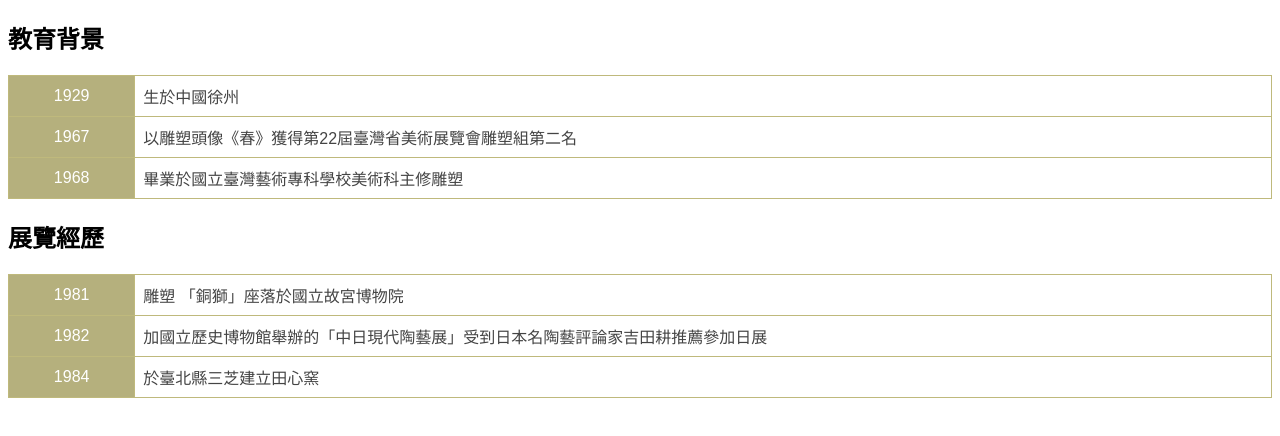
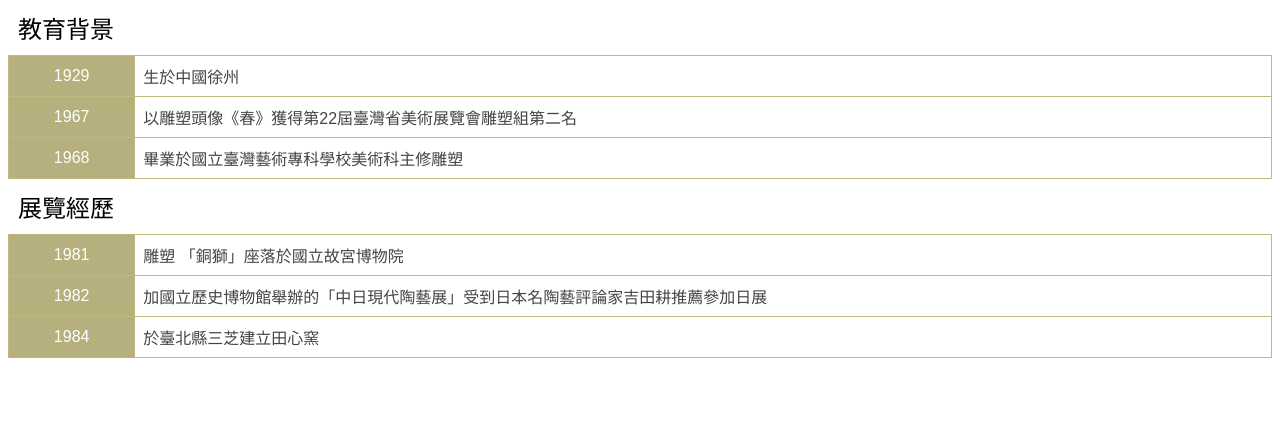
Before and after one commit to a951109/a951109.github.io, a plain HTML site: page index.html in a window 1280 px wide. Drawn offline with Linux system fonts and the light colour scheme.

Commit message:
Modified css

```diff
--- a/index.html
+++ b/index.html
@@ -8,7 +8,7 @@
     <title>Document</title>
 </head>
 <body>
-<h2 class="artistName">教育背景</h2>
+<div class="artistName">教育背景</div>
   <table>
     <tr>
       <td>1929</td>
@@ -23,7 +23,7 @@
       <td>畢業於國立臺灣藝術專科學校美術科主修雕塑</td>
     </tr>
   </table>
-<h2 class="artistName">展覽經歷</h2>
+<div class="artistName">展覽經歷</div>
 <table>
   <tr>
     <td>1981</td>
--- a/style.css
+++ b/style.css
@@ -1,9 +1,7 @@
-h2 {
-  font-size:24px;
-}
-
 .artistName {
+  font-size: 24px;
   text-align: left;
+  margin: 10px 10px;
 }
 
 table {
```
